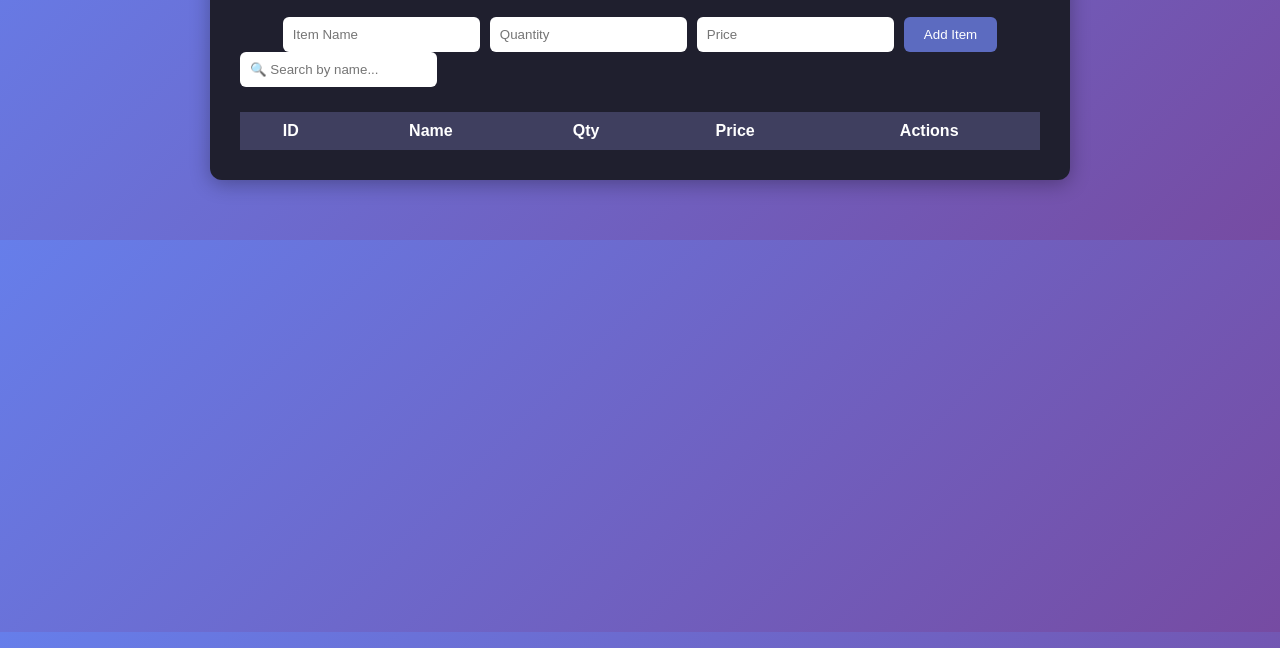
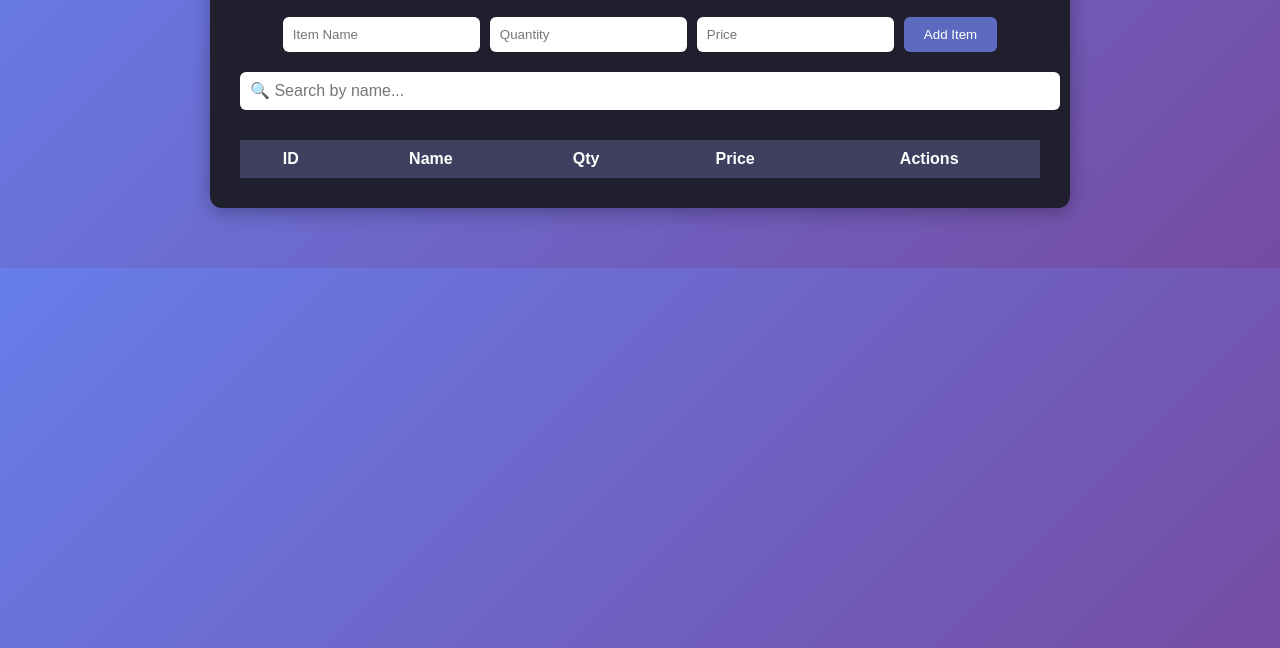
Before and after one commit to yashu234/DBMS, a website: page index.html in a window 1280 px wide. Shown: the part 152-800 px from the top of the page. Drawn offline with Linux system fonts and the light colour scheme; no server answers.

Commit message:
Add search bar and update action button styles

```diff
--- a/style.css
+++ b/style.css
@@ -48,10 +48,20 @@ button:hover {
   background: #3949ab;
 }
 
+#searchBar {
+  width: 100%;
+  padding: 10px;
+  margin: 20px 0;
+  border-radius: 6px;
+  border: none;
+  outline: none;
+  font-size: 16px;
+}
+
 table {
   width: 100%;
   border-collapse: collapse;
-  margin-top: 25px;
+  margin-top: 10px;
 }
 
 th, td {
@@ -82,6 +92,11 @@ td {
   color: #fff;
 }
 
+.action-btn.update {
+  background: #4caf50;
+  color: #fff;
+}
+
 .action-btn:hover {
   opacity: 0.8;
 }
```
